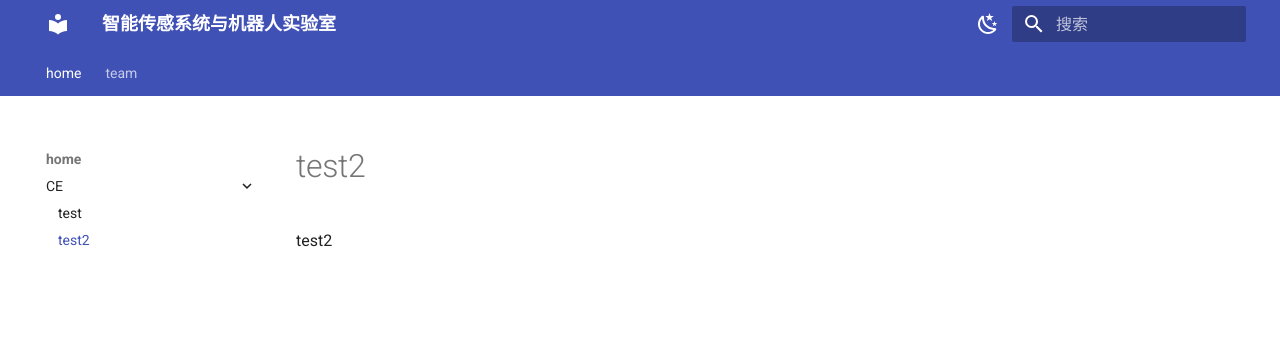
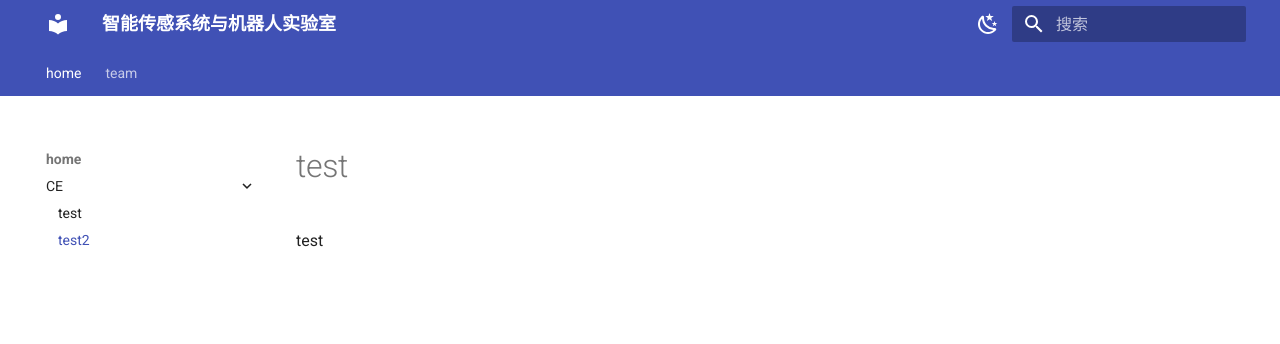
Before and after one commit to juhaocui/Wang-Lab.github.io, an MkDocs documentation site: the page built from docs/test2.md, in a window 1280 px wide. Shown: the top 344 px of the page. Built offline with MkDocs 1.6.1 and Material for MkDocs 9.7.7, drawn with Linux system fonts in a browser that asks for light colours.

Commit message:
Update test2.md

```diff
--- a/docs/test2.md
+++ b/docs/test2.md
@@ -1 +1,2 @@
-test2
+# test
+test
```
